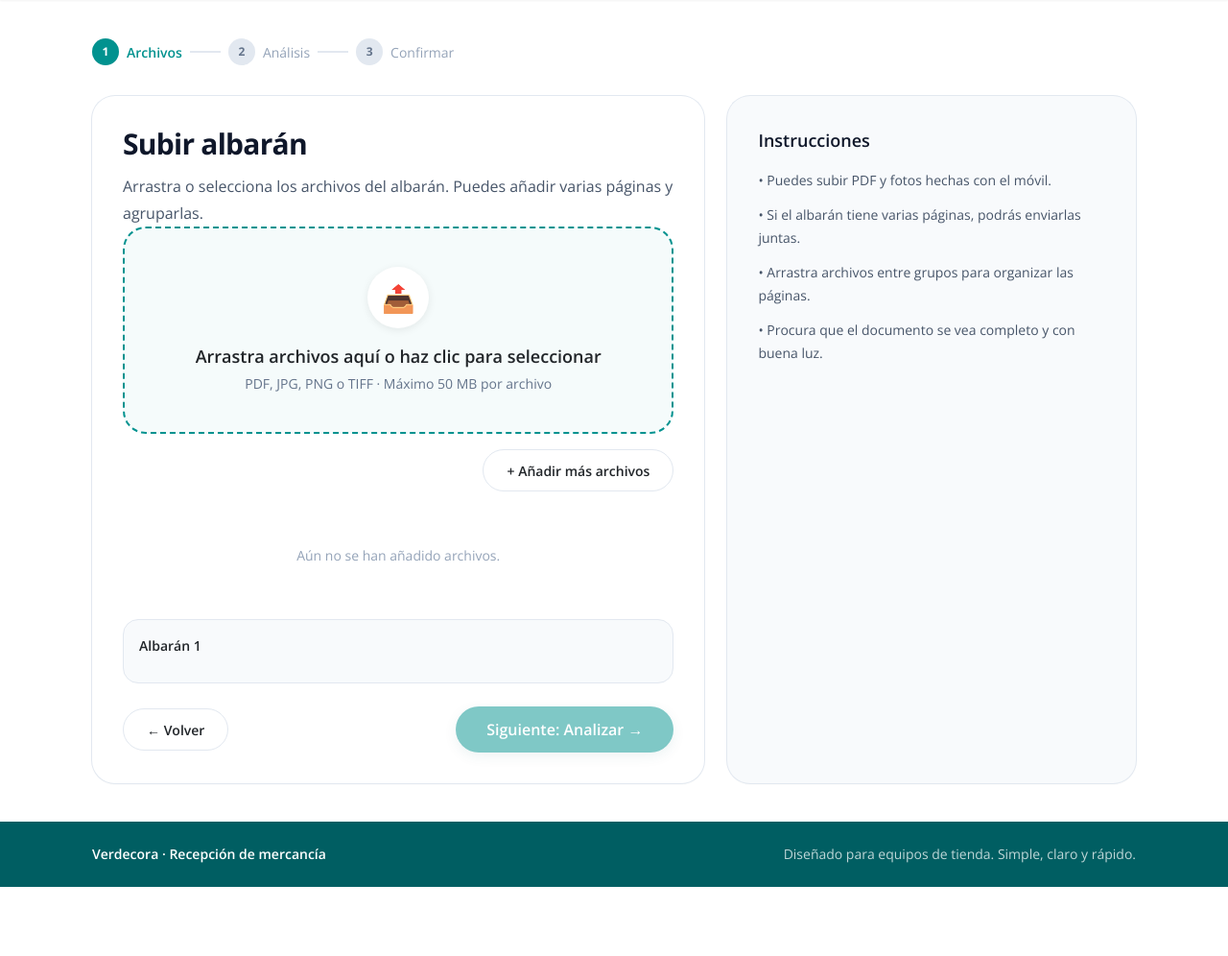
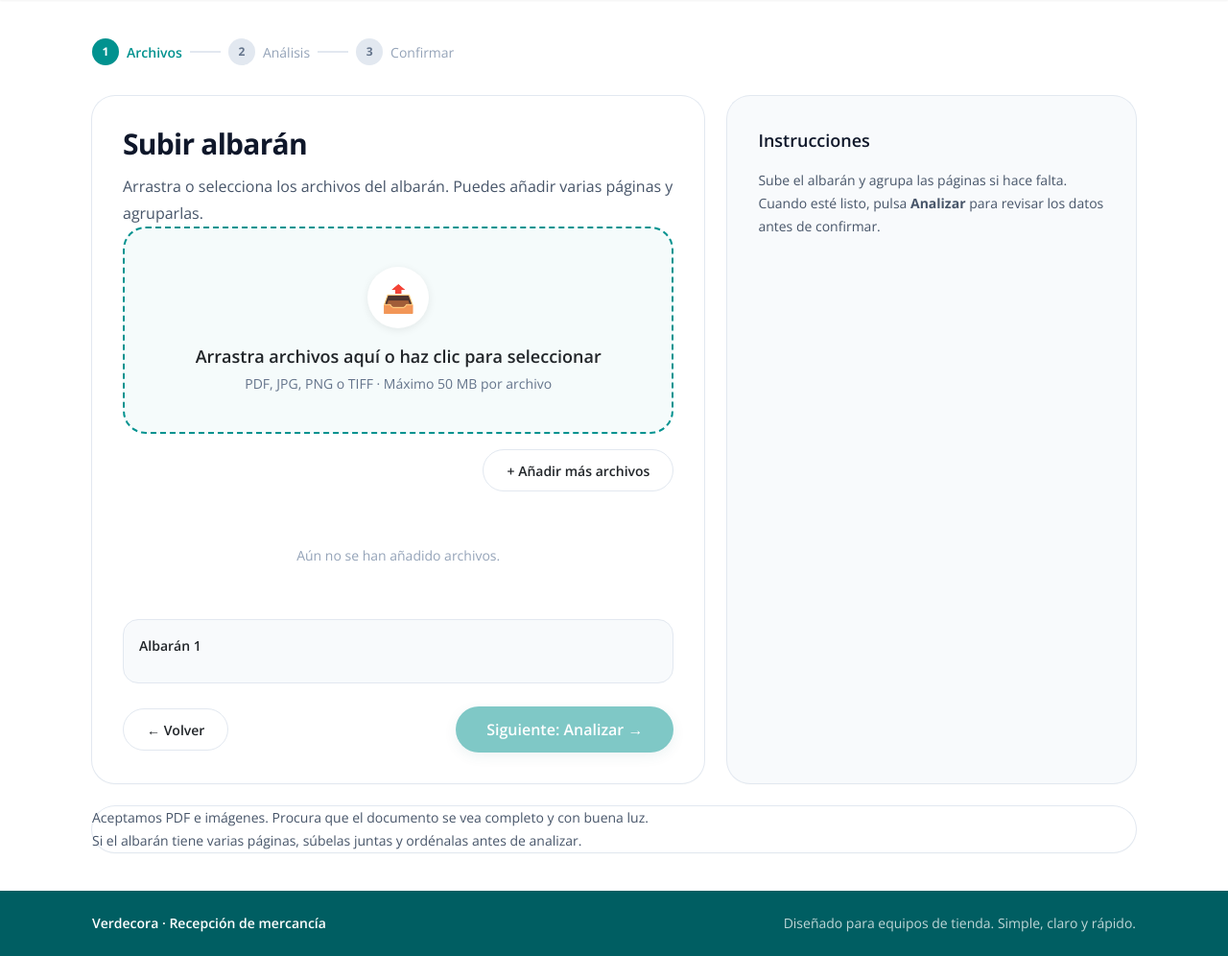
Before and after one commit to frdeange/VerdecoraSimpleTest, a FastAPI app: template src/upload_web/templates/pages/upload.html in a window 1280 px wide. Shown: the part 108-1104 px from the top of the page at 96% size. Before the commit the page ends 1032 px from the top, so only its background shows below. Run offline with FastAPI, Linux system fonts and the light colour scheme; the template is opened without the code that fills it, so the values that code supplies are empty; some libraries are stand-ins or nearby versions.

Commit message:
fix: rework upload analysis layout (#86)
Co-authored-by: Copilot <223556219+Copilot@users.noreply.github.com>

```diff
--- a/src/upload_web/static/css/upload.css
+++ b/src/upload_web/static/css/upload.css
@@ -223,6 +223,42 @@
 
 .preflight-results {
   margin-top: 1.5rem;
+}
+
+.upload-layout {
+  margin-bottom: 1.5rem;
+}
+
+.upload-side-panel {
+  min-height: 100%;
+}
+
+.upload-side-panel-state[hidden] {
+  display: none !important;
+}
+
+.upload-side-panel .preflight-results {
+  margin-top: 0;
+}
+
+.upload-side-panel .result-card {
+  margin-top: 0;
+}
+
+.upload-side-panel .preflight-results-grid {
+  grid-template-columns: 1fr;
+}
+
+.upload-side-panel .preflight-results-actions {
+  justify-content: stretch;
+}
+
+.upload-side-panel .preflight-results-actions .btn-primary {
+  width: 100%;
+}
+
+.upload-footer-note {
+  margin-top: 0;
 }
 
 .preflight-results[hidden] {
@@ -625,6 +661,10 @@
 
 /* Responsive — tablet-first */
 @media (max-width: 768px) {
+  .upload-layout {
+    gap: 1rem;
+  }
+
   .dropzone {
     padding: 2rem 1rem;
   }
--- a/src/upload_web/static/js/upload.js
+++ b/src/upload_web/static/js/upload.js
@@ -200,11 +200,24 @@
     return warningBox;
   }
 
+  function setPreflightPanelState(showResults) {
+    const instructionsEl = document.getElementById("preflight-instructions");
+    const resultsEl = document.getElementById("preflight-results");
+
+    if (instructionsEl) {
+      instructionsEl.hidden = showResults;
+    }
+
+    if (resultsEl) {
+      resultsEl.hidden = !showResults;
+    }
+  }
+
   function renderMessageCard(message, tone) {
     const resultsEl = document.getElementById("preflight-results");
     if (!resultsEl) return;
 
-    resultsEl.hidden = false;
+    setPreflightPanelState(true);
     resultsEl.innerHTML = "";
 
     const card = createElement("section", "preflight-results-card result-card " + tone);
@@ -330,7 +343,7 @@
 
     card.appendChild(actions);
 
-    resultsEl.hidden = false;
+    setPreflightPanelState(true);
     resultsEl.innerHTML = "";
     resultsEl.appendChild(card);
     setActiveStep(STEP_ANALYSIS);
@@ -670,6 +683,7 @@
     initDropzone();
     initGrouping();
     initPreflightFlow();
+    setPreflightPanelState(false);
     setActiveStep(STEP_FILES);
   });
 
--- a/src/upload_web/templates/pages/upload.html
+++ b/src/upload_web/templates/pages/upload.html
@@ -21,7 +21,7 @@
   </div>
 </div>
 
-<section class="grid gap-6 lg:grid-cols-[minmax(0,1.2fr)_minmax(18rem,0.8fr)]">
+<section class="upload-layout grid gap-6 lg:grid-cols-[minmax(0,1.2fr)_minmax(18rem,0.8fr)] lg:items-start">
   <article class="rounded-3xl bg-white p-6 shadow-sm ring-1 ring-slate-200 sm:p-8">
     <h1 class="text-3xl font-bold tracking-tight text-slate-900">Subir albarán</h1>
     <p class="mt-3 text-base leading-7 text-slate-600">Arrastra o selecciona los archivos del albarán. Puedes añadir varias páginas y agruparlas.</p>
@@ -69,20 +69,28 @@
       <span class="spinner"></span>&nbsp;Preparando análisis…
     </div>
 
-    {# Preflight results placeholder #}
-    <div id="preflight-results" class="preflight-results" hidden aria-live="polite"></div>
-
   </article>
 
-  <aside class="rounded-3xl bg-slate-50 p-6 shadow-sm ring-1 ring-slate-200 sm:p-8">
-    <h2 class="text-lg font-semibold text-slate-900">Instrucciones</h2>
-    <ul class="mt-4 space-y-3 text-sm leading-6 text-slate-600">
-      <li>• Puedes subir PDF y fotos hechas con el móvil.</li>
-      <li>• Si el albarán tiene varias páginas, podrás enviarlas juntas.</li>
-      <li>• Arrastra archivos entre grupos para organizar las páginas.</li>
-      <li>• Procura que el documento se vea completo y con buena luz.</li>
-    </ul>
+  <aside id="upload-side-panel" class="upload-side-panel rounded-3xl bg-slate-50 p-6 shadow-sm ring-1 ring-slate-200 sm:p-8">
+    <div id="preflight-instructions" class="upload-side-panel-state">
+      <h2 class="text-lg font-semibold text-slate-900">Instrucciones</h2>
+      <p class="mt-4 text-sm leading-6 text-slate-600">
+        Sube el albarán y agrupa las páginas si hace falta. Cuando esté listo,
+        pulsa <strong>Analizar</strong> para revisar los datos antes de confirmar.
+      </p>
+    </div>
+
+    <div id="preflight-results" class="preflight-results upload-side-panel-state" hidden aria-live="polite"></div>
   </aside>
+</section>
+
+<section class="upload-footer-note rounded-3xl bg-white/80 p-5 text-sm leading-6 text-slate-600 shadow-sm ring-1 ring-slate-200">
+  <p>
+    Aceptamos PDF e imágenes. Procura que el documento se vea completo y con buena luz.
+  </p>
+  <p class="mt-1">
+    Si el albarán tiene varias páginas, súbelas juntas y ordénalas antes de analizar.
+  </p>
 </section>
 
 <script src="/static/js/upload.js"></script>
```
Also changed, not shown: .squad/agents/ash/history.md, .squad/decisions/inbox/ash-upload-layout.md (added).
